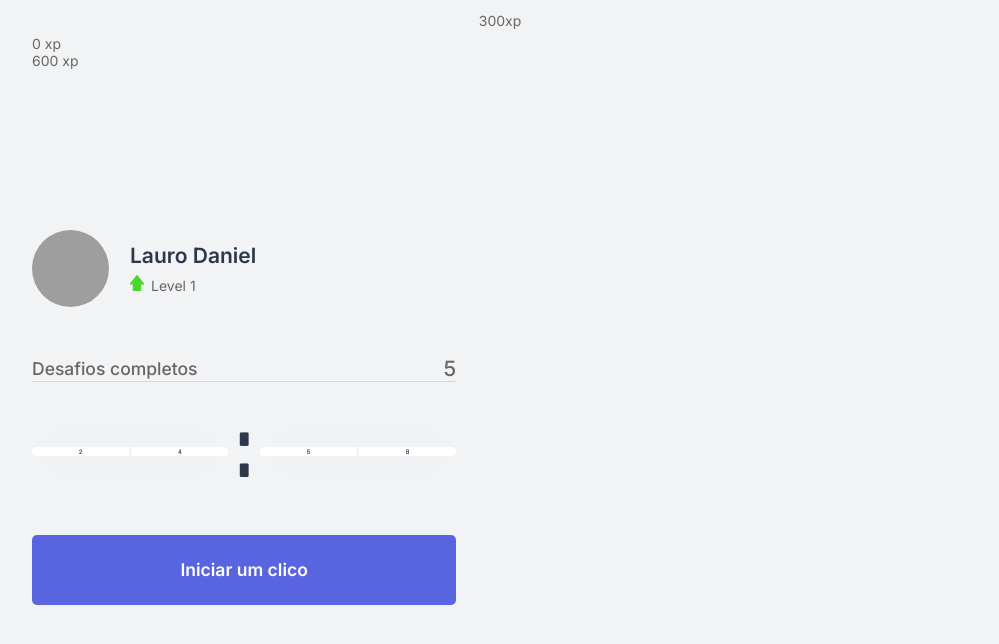
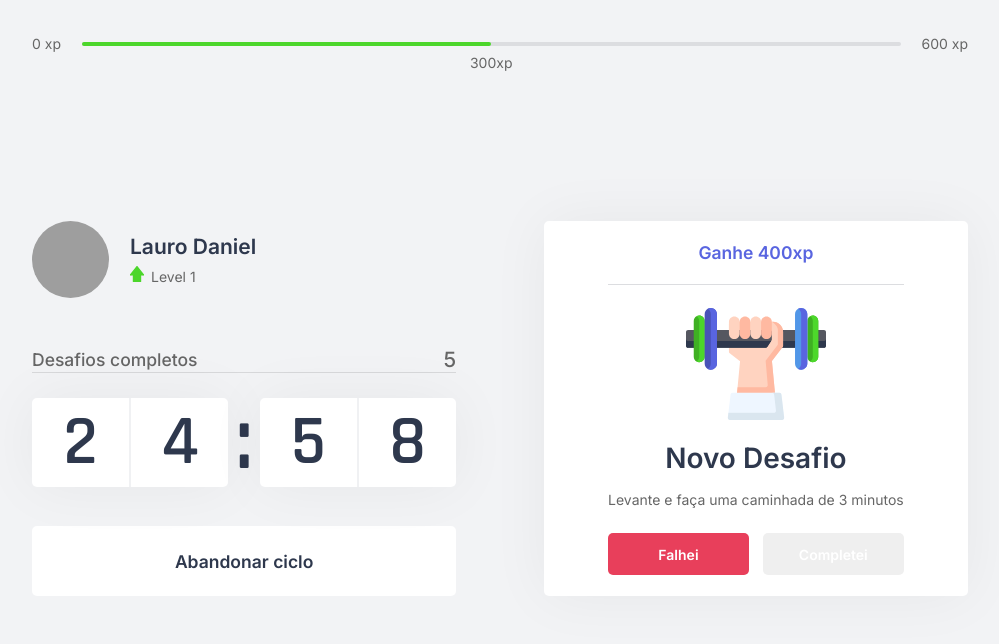
Before and after one commit to DanieIPassos/moveit-next, a Next.js app: page / in a window 1280 px wide. Both pictures are taken after a click on the button "Iniciar um clico". Shown: the top 644 px of the page, without its empty margins (140-1139 px from the left). Built offline with nearby package versions, Linux system fonts and the light colour scheme; grey boxes are pictures that could not be loaded.

Commit message:
Creating challenge area

```diff
--- /dev/null
+++ b/src/components/ChallengeBox.tsx
@@ -0,0 +1,45 @@
+import { useContext } from 'react';
+import { ChallengesContext } from '../contexts/ChallengesContext';
+import styles from '../styles/components/ChallengeBox.module.css';
+
+export function ChallengeBox(){
+  const hasActiveChallenge = true
+
+  return (
+    <div className={styles.challengeBoxContainer}>
+      { hasActiveChallenge ? (
+      <div className={styles.challengeActive}>
+        <header>Ganhe 400xp</header>
+        <main>
+          <img src="icons/body.svg" alt=""/>
+          <strong>Novo Desafio</strong>
+          <p>Levante e faça uma caminhada de 3 minutos</p>
+        </main>
+
+        <footer>
+          <button
+           type='button'
+           className={styles.challengeFailedButton}
+           >
+             Falhei
+           </button>
+          <button
+          type='button'
+          className={styles.challengeSuccededButton}
+          >
+            Completei
+          </button>
+        </footer>
+      </div>
+      ) : (
+        <div className={styles.challengeNotActive}>
+        <strong>Finalize um ciclo para receber um desafio</strong>
+        <p>
+          <img src="icons/level-up.svg" alt="Level Up" />
+          Avance de level completando desafios
+        </p>
+      </div>)
+    }
+    </div>
+  )
+}
--- a/src/components/Countdown.tsx
+++ b/src/components/Countdown.tsx
@@ -1,27 +1,46 @@
-import { useState, useEffect } from 'react'
+import { useState, useEffect, useContext } from 'react'
+import { ChallengesContext } from '../contexts/ChallengesContext';
 import styles from '../styles/components/Countdown.module.css'
 
-export function Countdown(){
+let countdownTimeout: NodeJS.Timeout;
+
+export function Countdown() {
+  const { startNewChallenge } = useContext(ChallengesContext)
+
   const [time, setTime] = useState(25 * 60);
-  const [active, setActive] = useState(false)
+  const [isActive, setIsActive] = useState(false)
+  const [hasFinished, setHasFinished] = useState(false)
 
   const minutes = Math.floor(time / 60);
   const seconds = time % 60;
 
-  const [minuteLeft, minuteRight] = String(minutes).padStart(2,'0').split('');
-  const [secondLeft, secondRight] = String(seconds).padStart(2,'0').split('');
+  const [minuteLeft, minuteRight] = String(minutes).padStart(2, '0').split('');
+  const [secondLeft, secondRight] = String(seconds).padStart(2, '0').split('');
 
-  function startCountdown(){
-    setActive(true);
+  function startCountdown() {
+    setIsActive(true);
   }
+
+  function resetCountdown() {
+    clearTimeout(countdownTimeout);
+    setIsActive(false);
+    setTime(25 * 60);
+  }
+
   useEffect(() => {
-    if(active && time > 0){
-      setTimeout(() => {
+    if (isActive && time > 0) {
+      countdownTimeout = setTimeout(() => {
         setTime(time - 1);
       }, 1000)
+    } else if (isActive && time == 0) {
+      setHasFinished(true);
+      setIsActive(false);
+      startNewChallenge()
     }
-  }, [active, time])
-  return(
+  }, [isActive, time])
+
+
+  return (
     <div>
       <div className={styles.countdownContainer}>
         <div>
@@ -34,12 +53,34 @@
           <span>{secondRight}</span>
         </div>
       </div>
-
-      <button
-      type="button"
-      className={styles.countdownButton}
-      onClick={startCountdown}
-      >Iniciar um clico</button>
+      { hasFinished ? (
+        <button
+          disabled
+          className={styles.countdownButton}
+        >
+          Ciclo encerrado
+        </button>
+      ) : (
+          <>
+            { isActive ? (
+              <button
+                type="button"
+                className={`${styles.countdownButton} ${styles.countdownButtonActive}`}
+                onClick={resetCountdown}
+              >
+                Abandonar ciclo
+              </button>
+            ) : (
+                <button
+                  type="button"
+                  className={styles.countdownButton}
+                  onClick={startCountdown}
+                >
+                  Iniciar um clico
+                </button>
+              )}
+          </>
+        )}
     </div>
   )
 }
--- a/src/components/ExperienceBar.tsx
+++ b/src/components/ExperienceBar.tsx
@@ -2,7 +2,7 @@
 
 export function ExperienceBar(){
   return (
-  <header className={styles.ExperienceBar}>
+  <header className={styles.experienceBar}>
     <span>0 xp</span>
     <div>
       <div style={{width: "50%"}} />
--- /dev/null
+++ b/src/contexts/ChallengesContext.tsx
@@ -0,0 +1,45 @@
+import { createContext, useState, ReactNode } from 'react';
+
+
+interface ChallengesContextData {
+  level: number;
+  challengesCompleted: number;
+  currentExperience: number;
+  levelUp: () => void;
+  startNewChallenge: () => void;
+}
+
+interface ChallengesProviderProps {
+  children: ReactNode
+}
+
+export const ChallengesContext = createContext({} as ChallengesContextData);
+
+
+export function ChallengesProvider({children }: ChallengesProviderProps){
+  const [level, setLevel] = useState(1);
+  const [currentExperience, setCurrentExperience] = useState(0);
+  const [challengesCompleted, setChallengesCompleted] = useState(0);
+
+  function levelUp(){
+    setLevel( level + 1 )
+  }
+
+  function startNewChallenge(){
+
+  }
+
+  return (
+  <ChallengesContext.Provider
+    value={{
+      level,
+      levelUp,
+      challengesCompleted,
+      currentExperience,
+      startNewChallenge
+    }}
+    >
+      {children}
+  </ChallengesContext.Provider>
+  )
+}
--- a/src/pages/_app.tsx
+++ b/src/pages/_app.tsx
@@ -1,7 +1,14 @@
+import { ChallengesProvider } from '../contexts/ChallengesContext';
+
 import '../styles/global.css'
 
+
 function MyApp({ Component, pageProps }) {
-  return <Component {...pageProps} />
+  return(
+    <ChallengesProvider>
+      <Component {...pageProps} />
+    </ChallengesProvider>
+  )
 }
 
 export default MyApp
--- a/src/pages/index.tsx
+++ b/src/pages/index.tsx
@@ -2,6 +2,7 @@
 import { Countdown } from "../components/Countdown";
 import {ExperienceBar} from "../components/ExperienceBar";
 import { Profile } from '../components/Profile';
+import { ChallengeBox } from "../components/ChallengeBox";
 
 import Head from 'next/head';
 
@@ -22,7 +23,7 @@
           <Countdown />
         </div>
         <div>
-
+          <ChallengeBox />
         </div>
       </section>
     </div>
--- /dev/null
+++ b/src/styles/components/ChallengeBox.module.css
@@ -0,0 +1,108 @@
+.challengeBoxContainer{
+  height: 100%;
+  background: var(--white);
+  border-radius: 5px;
+  box-shadow: 0 0 60px rgba(0,0,0,0.05);
+  padding: 1.5rem 2rem;
+
+  display: flex;
+  flex-direction: column;
+  align-items: center;
+  justify-content: center;
+
+  text-align: center;
+}
+
+.challengeNotActive{
+  display: flex;
+  flex-direction: column;
+  align-items: center;
+}
+
+.challengeNotActive strong{
+  font-size: 1.5rem;
+  font-weight: 500;
+  line-height: 1.4;
+}
+
+.challengeNotActive p{
+  display: flex;
+  flex-direction: column;
+  align-items: center;
+  line-height: 1.4;
+  max-width: 70%;
+  margin-top: 3rem;
+}
+
+.challengeNotActive p img {
+  margin-bottom: 1rem;
+}
+
+.challengeActive {
+  height: 100%;
+
+  display: flex;
+  flex-direction: column;
+}
+.challengeActive header{
+  color: var(--blue);
+  font-weight: 600;
+  font-size: 1.25rem;
+  padding: 0 2rem 1.5rem;
+  border-bottom: 1px solid var(--gray-line);
+}
+
+.challengeActive main {
+  flex: 1;
+  display: flex;
+  flex-direction: column;
+  align-items: center;
+  justify-content: center;
+}
+
+.challengeActive main strong {
+  font-size: 2rem;
+  font-weight: 600;
+  color: var(--title);
+  margin: 1.5rem 0 1rem;
+}
+
+.challengeActive main p{
+  line-height: 1.5;
+}
+
+.challengeActive footer {
+  display: grid;
+  grid-template-columns: 1fr 1fr;
+  gap: 1rem;
+}
+
+.challengeActive footer button {
+  height: 3rem;
+
+  display: flex;
+  align-items: center;
+  justify-content: center;
+
+  border: 0;
+  border-radius: 5px;
+
+  color: var(--white);
+
+  font-size: 1rem;
+  font-weight: 600;
+
+  transition: filter 0.2s;
+}
+
+.challengeActive footer button.challengeFailedButton{
+  background: var(--red);
+}
+
+.challengeActive footer button.challengeSuceededButton{
+  background: var(--green);
+}
+
+.challengeActive footer button:hover {
+  filter: brightness(0.9);
+}
--- a/src/styles/components/Countdown.module.css
+++ b/src/styles/components/Countdown.module.css
@@ -15,7 +15,7 @@
   background: var(--white);
   box-shadow: 0 0 60px rgba(0,0,0,0.05);
   border-radius: 5px;
-  font-size: 0.5rem;
+  font-size: 5rem;
   text-align: center;
 }
 
@@ -56,6 +56,22 @@
   transition: background-color 0.2s;
 }
 
-.countdownButton:hover {
+.countdownButton:not(:disabled):hover {
   background: var(--blue-dark);
 }
+
+.countdownButtonActive{
+  background: var(--white);
+  color: var(--title);
+}
+
+.countdownButtonActive:not(:disabled):hover {
+  background: var(--red);
+  color: var(--white);
+}
+
+.countdownButton:disabled {
+  background: var(--white);
+  color: var(--text);
+  cursor: not-allowed;
+}
--- a/src/styles/pages/Home.module.css
+++ b/src/styles/pages/Home.module.css
@@ -1,5 +1,3 @@
-
-
 .container {
   height: 100vh;
   max-width: 992px;
```
Also changed, not shown: tsconfig.json (added, +29 -0 lines), next-env.d.ts (added).
